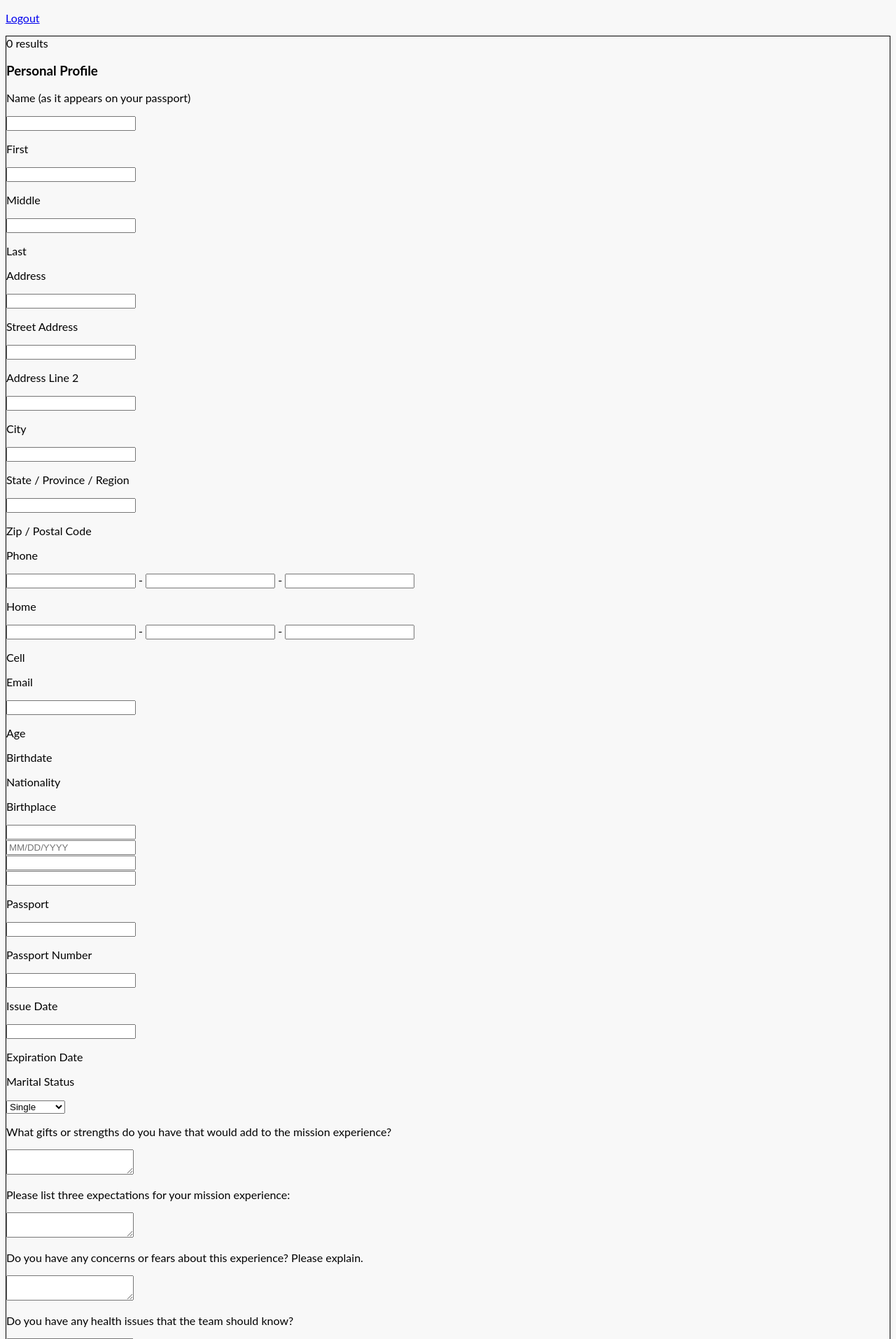
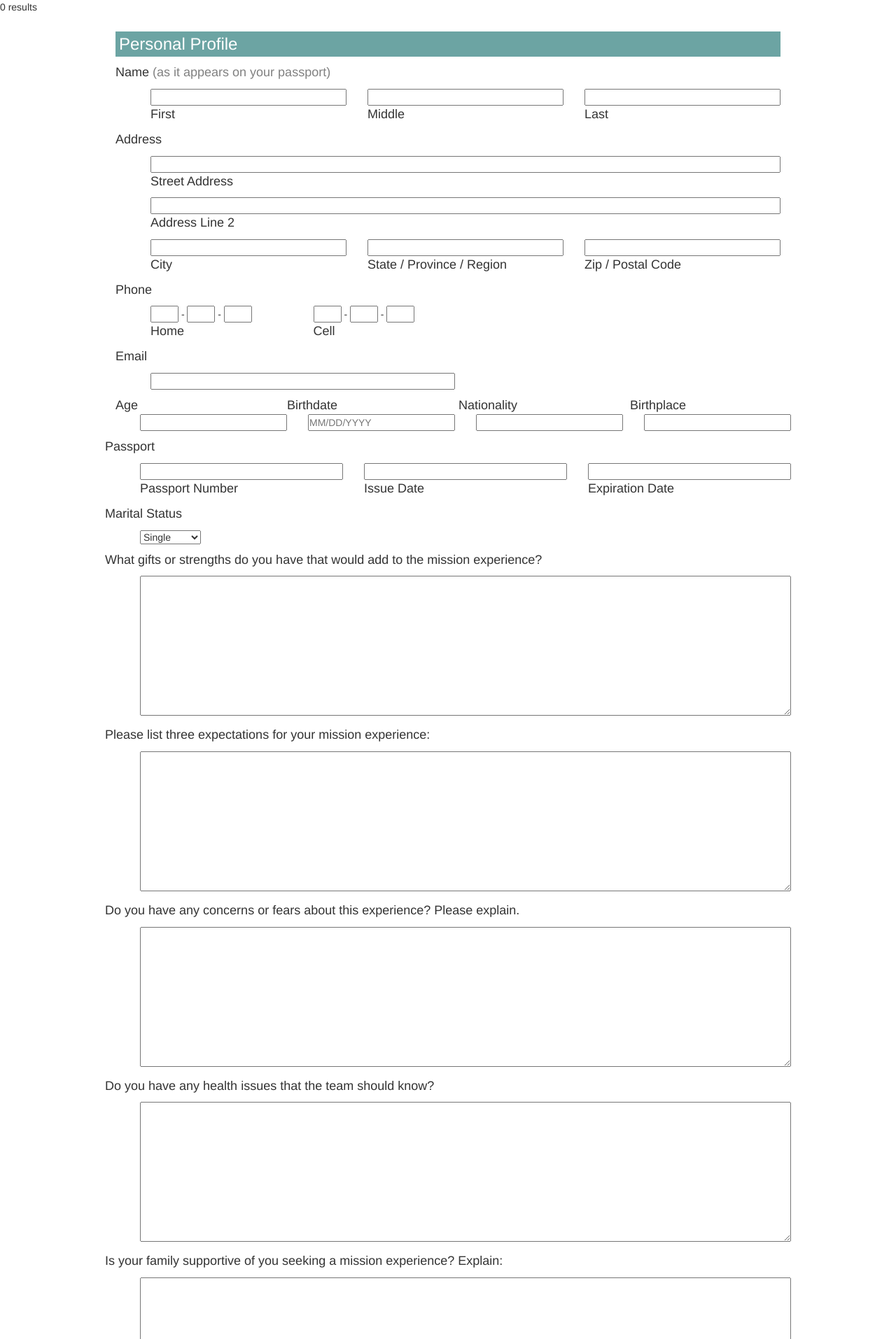
Before and after one commit to AlexKopen/Application-Manager, a PHP site: page /display_application.php?id=1 in a window 1280 px wide. Shown: the top 1914 px of the page at 70% size. Run offline with PHP 8.4, Linux system fonts and the light colour scheme; the visitor is signed in with stand-in values (Sample User, id 1); data that the repository does not hold is empty; some libraries are stand-ins or nearby versions.

Commit message:
Styling and structure changes

```diff
--- a/admin/display_application.php
+++ b/admin/display_application.php
@@ -2,27 +2,36 @@
 	require ('private.php');
 ?>
 
+<!DOCTYPE html>
+<html lang="en">
+<head>
+	<meta charset="utf-8">
+	<meta http-equiv="X-UA-Compatible" content="IE=edge">
+	<title>Reiser Relief Application</title>
+	<link rel="stylesheet" type="text/css" href="https://maxcdn.bootstrapcdn.com/bootstrap/3.3.4/css/bootstrap.min.css">
+	<link rel="stylesheet" type="text/css" href="fancy-style.css">
+	<!--[if lt IE 9]>
+	<script src="https://oss.maxcdn.com/html5shiv/3.7.2/html5shiv.min.js"></script>
+	<script src="https://oss.maxcdn.com/respond/1.4.2/respond.min.js"></script>
+	<![endif]-->
+</head>
+<body>
+
 <?php
-	require ('header.php');
+
+require ('fetch_application.php');
+
 ?>
 
-
-<div class="single-app">
-	<?php
-
-	require ('fetch_application.php');
-
-	?>
-
-	<div id="form-display">
+<div id="form-display">
+	<div class="container">
 		<?php require('form_template.php'); ?>
 	</div>
-
 </div>
-
 
 <script src="https://ajax.googleapis.com/ajax/libs/jquery/1.11.3/jquery.min.js"></script>
 <script src="app.display.js"></script>
 
-</body>
-</html>
+<?php
+	require ('footer.php');
+?>
--- /dev/null
+++ b/admin/fancy-style.css
@@ -0,0 +1,78 @@
+body, div, p, h1, h2, h3, h4, input {
+	margin: 0;
+	padding: 0;
+}
+
+body {
+	/*background: #f9f9f9;*/
+}
+
+input {
+	width: 100%;
+}
+
+p {
+	font-size: 18px;
+}
+
+.container {
+	max-width: 950px;
+	margin: 0 auto;
+	background: white;
+	padding: 25px 0;
+}
+
+.section-block{
+	padding-bottom: 50px;
+}
+
+#header {
+	height: 123px;
+}
+
+#header h3{
+	line-height: 123px;
+}
+
+#payment {
+	margin-top: 25px;
+	padding-bottom: 25px;
+}
+
+h3 {
+	background: #6CA4A3;
+	color: white;
+	padding: 5px;
+}
+
+.no-touch{
+	padding: 0;
+	background: none;
+	color: black;
+}
+
+.item {
+	margin-top: 10px;
+}
+
+.gray {
+	color: gray;
+}
+
+.indent {
+	margin-left: 35px;
+}
+
+.phone {
+	width: 40px;
+}
+
+textarea{
+	width: 100%;
+	height: 200px;
+	resize: vertical;
+}
+
+#first-legal{
+	width: 300px;
+}
--- /dev/null
+++ b/admin/footer.php
@@ -0,0 +1,3 @@
+</div>
+</body>
+</html>
--- a/admin/header.php
+++ b/admin/header.php
@@ -2,10 +2,20 @@
 <html>
 <head>
 	<title>Application Manager</title>
+	<link href='https://fonts.googleapis.com/css?family=Lato' rel='stylesheet' type='text/css'>
 	<link rel="stylesheet" type="text/css" href="style.css">
 </head>
 <body>
 
-<p>
-	<a href = "logout.php">Logout</a>
-</p>
+<div id = "container">
+	<div id="header">
+		<div id="left-header">
+			<img src="logo.png">
+		</div>
+
+		<div id="right-header">
+			<p>
+				<a href = "logout.php">Logout</a>
+			</p>
+		</div>
+	</div>
--- a/admin/home.php
+++ b/admin/home.php
@@ -15,5 +15,6 @@ require ('fetch_all_applications.php');
 
 ?>
 
-</body>
-</html>
+<?php
+	require ('footer.php');
+?>
--- a/admin/index.php
+++ b/admin/index.php
@@ -21,9 +21,9 @@
 </head>
 <body>
 
+<img src="logo.png">
 
 <div id = "login-container">
-	<img src="logo.png">
 
 	<h1>Application Manager</h1>
 
--- a/admin/style.css
+++ b/admin/style.css
@@ -7,6 +7,33 @@ img {
 	display: block;
     max-width: 100%;
     max-height: 100%;
+    width: 500px;
+}
+
+a {
+	color: #000000;
+}
+
+#container{
+	max-width: 1920px;
+	margin: 0 auto;
+}
+
+#header {
+	min-height: 100px;
+}
+
+#left-header, #right-header{
+	width: 50%;
+	float: left;
+}
+
+#right-header p {
+	text-align: right;
+}
+
+#right-header a {
+	text-decoration: none;
 }
 
 #login-container{
@@ -22,6 +49,13 @@ img {
     font-size: 20px;
 }
 
+.single-trip{
+	overflow: hidden;
+}
+
 .single-app{
 	border: 1px solid black;
+	width: 400px;
+	float: left;
+	margin: 15px 0 0 15px;
 }
```
Also changed, not shown: admin/fetch_all_applications.php (+16 -1 lines).
